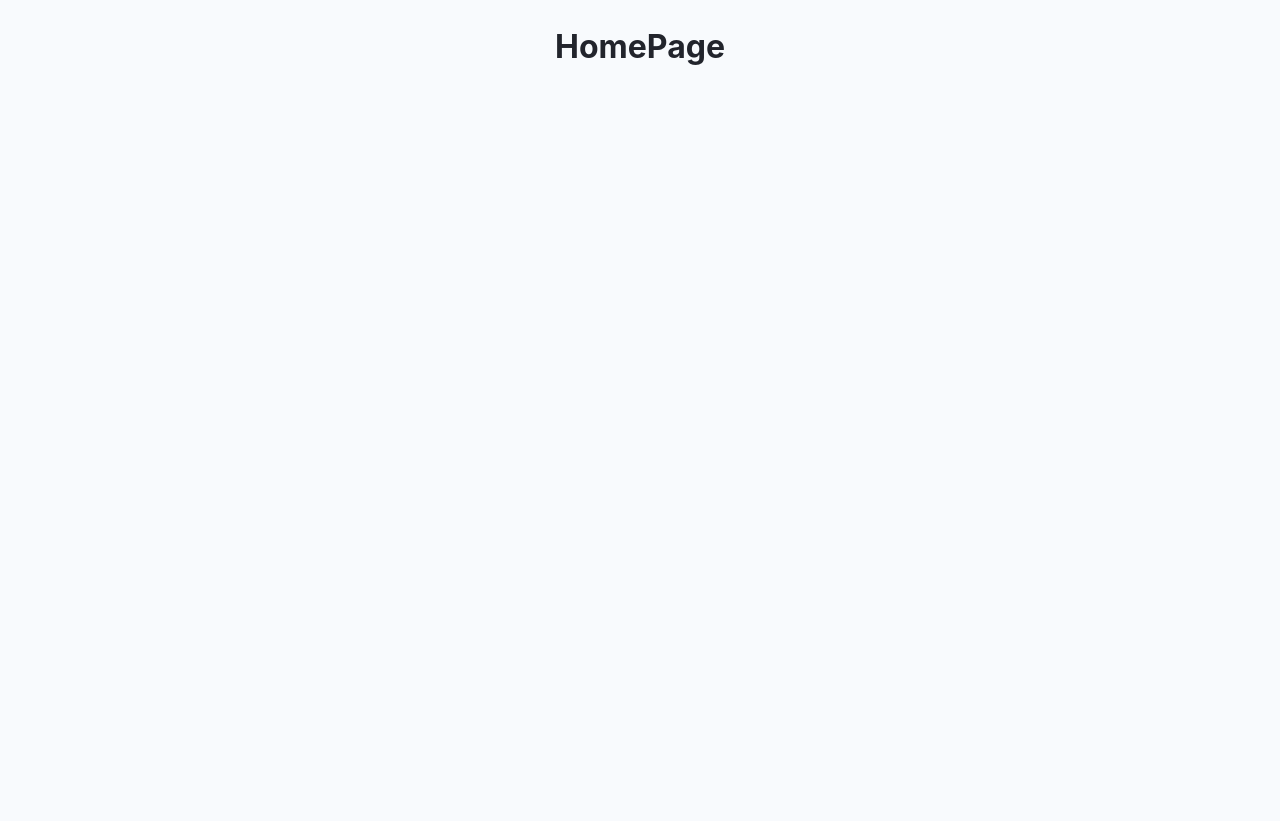
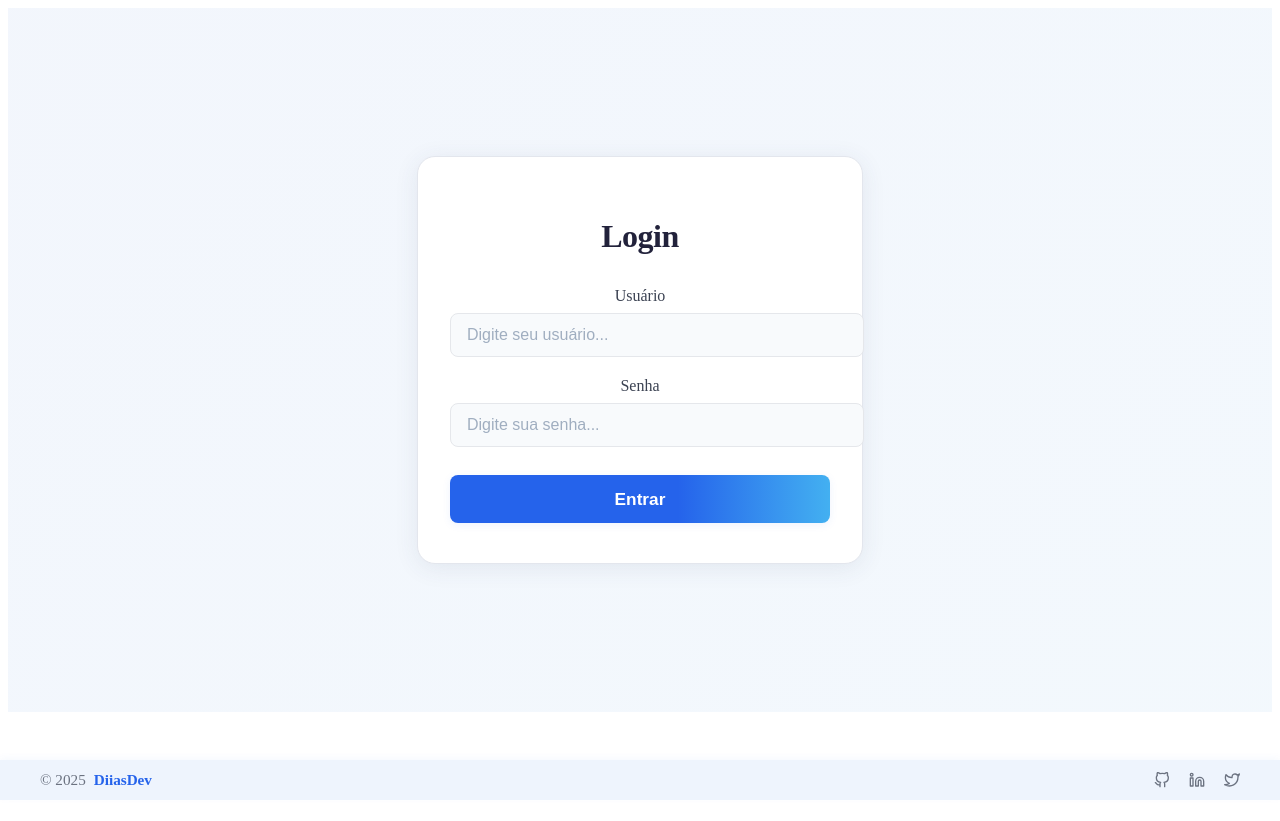
Before and after one commit to DiiasDev/dashboardRotina, a React (Create React App) app: page / in a window 1280 px wide. After the commit the page ends 800 px from the top, so only its background shows below. Built offline with nearby package versions, Linux system fonts and the light colour scheme; the HTML template or start-up script is replaced by a standard one.

Commit message:
Configuração do projeto e estruturação

```diff
--- a/src/App.tsx
+++ b/src/App.tsx
@@ -1,14 +1,16 @@
 import "./styles/App.css";
 import HomePage from "./Pages/HomePage/homePage";
 import { BrowserRouter as Router, Routes, Route } from "react-router-dom";
-import "./styles/theme.css"
-import "./styles/globals.css"
+import "./styles/theme.css";
+import "./styles/globals.css";
+import LoginPage from "./Pages/LoginPage/loginPage";
 function App() {
   return (
     <div className="App">
       <Router>
         <Routes>
-          <Route path="/" element={<HomePage />} />
+          <Route path="/" element={<LoginPage />} />
+          <Route path="/homepage" element={<HomePage />} />
         </Routes>
       </Router>
     </div>
--- a/src/Components/Footer/footer.tsx
+++ b/src/Components/Footer/footer.tsx
@@ -1,13 +1,35 @@
-import styles from './styles.module.css'
+import styles from './styles.module.css';
 
-export default function Footer(){
-    return (
-        <>
-        <div className="container">
-            <footer>
-                &copy; 2025 DiiasDev
-            </footer>
+export default function Footer() {
+  const currentYear = new Date().getFullYear();
+
+  return (
+    <footer className={styles.footer}>
+      <div className={styles.footerContent}>
+        <div className={styles.copyright}>
+          <span>&copy; {currentYear}</span>
+          <span className={styles.logoText}>DiiasDev</span>
         </div>
-        </>
-    )
+        <div className={styles.socialLinks}>
+          <a href="https://github.com" target="_blank" rel="noopener noreferrer" className={styles.socialIcon}>
+            <svg xmlns="http://www.w3.org/2000/svg" width="16" height="16" viewBox="0 0 24 24" fill="none" stroke="currentColor" strokeWidth="2" strokeLinecap="round" strokeLinejoin="round">
+              <path d="M9 19c-5 1.5-5-2.5-7-3m14 6v-3.87a3.37 3.37 0 0 0-.94-2.61c3.14-.35 6.44-1.54 6.44-7A5.44 5.44 0 0 0 20 4.77 5.07 5.07 0 0 0 19.91 1S18.73.65 16 2.48a13.38 13.38 0 0 0-7 0C6.27.65 5.09 1 5.09 1A5.07 5.07 0 0 0 5 4.77a5.44 5.44 0 0 0-1.5 3.78c0 5.42 3.3 6.61 6.44 7A3.37 3.37 0 0 0 9 18.13V22"></path>
+            </svg>
+          </a>
+          <a href="https://linkedin.com" target="_blank" rel="noopener noreferrer" className={styles.socialIcon}>
+            <svg xmlns="http://www.w3.org/2000/svg" width="16" height="16" viewBox="0 0 24 24" fill="none" stroke="currentColor" strokeWidth="2" strokeLinecap="round" strokeLinejoin="round">
+              <path d="M16 8a6 6 0 0 1 6 6v7h-4v-7a2 2 0 0 0-2-2 2 2 0 0 0-2 2v7h-4v-7a6 6 0 0 1 6-6z"></path>
+              <rect x="2" y="9" width="4" height="12"></rect>
+              <circle cx="4" cy="4" r="2"></circle>
+            </svg>
+          </a>
+          <a href="https://twitter.com" target="_blank" rel="noopener noreferrer" className={styles.socialIcon}>
+            <svg xmlns="http://www.w3.org/2000/svg" width="16" height="16" viewBox="0 0 24 24" fill="none" stroke="currentColor" strokeWidth="2" strokeLinecap="round" strokeLinejoin="round">
+              <path d="M23 3a10.9 10.9 0 0 1-3.14 1.53 4.48 4.48 0 0 0-7.86 3v1A10.66 10.66 0 0 1 3 4s-4 9 5 13a11.64 11.64 0 0 1-7 2c9 5 20 0 20-11.5a4.5 4.5 0 0 0-.08-.83A7.72 7.72 0 0 0 23 3z"></path>
+            </svg>
+          </a>
+        </div>
+      </div>
+    </footer>
+  );
 }
--- a/src/Components/Footer/styles.module.css
+++ b/src/Components/Footer/styles.module.css
@@ -0,0 +1,60 @@
+.footer {
+  width: 100vw;
+  background: #eef4fd;
+  color: #6b7280;
+  font-size: 0.95rem;
+  position: fixed;
+  left: 0;
+  bottom: 0;
+  z-index: 20;
+  box-shadow: 0 -2px 8px rgba(37, 99, 235, 0.04);
+  padding: 0;
+}
+
+.footerContent {
+  max-width: 1200px;
+  margin: 0 auto;
+  padding: 0.7rem 2rem;
+  display: flex;
+  justify-content: space-between;
+  align-items: center;
+}
+
+.copyright {
+  display: flex;
+  align-items: center;
+  gap: 0.25rem;
+}
+
+.logoText {
+  font-weight: 600;
+  color: #2563eb;
+  margin-left: 0.25rem;
+}
+
+.socialLinks {
+  display: flex;
+  gap: 1.2rem;
+  align-items: center;
+}
+
+.socialIcon {
+  display: flex;
+  color: #6b7280;
+  transition: color 0.2s;
+}
+
+.socialIcon:hover {
+  color: #2563eb;
+}
+
+@media (max-width: 640px) {
+  .footer {
+    padding: 0.5rem;
+  }
+  .footerContent {
+    flex-direction: column;
+    gap: 0.5rem;
+    padding: 0.7rem 0.5rem;
+  }
+}
--- /dev/null
+++ b/src/Components/FormLogin/formLogin.tsx
@@ -0,0 +1,50 @@
+import { useState } from 'react';
+import styles from './styles.module.css';
+
+export default function FormLogin() {
+  const [usuario, setUsuario] = useState('');
+  const [senha, setSenha] = useState('');
+
+  const handleSubmit = (e: React.FormEvent) => {
+    e.preventDefault();
+    // Handle login logic here
+  };
+
+  return (
+    <div className={styles.formContainer}>
+      <h1 className={styles.title}>Login</h1>
+
+      <form onSubmit={handleSubmit} className={styles.form}>
+        <div className={styles.inputGroup}>
+          <label htmlFor="usuario" className={styles.label}>Usuário</label>
+          <input
+            type="text"
+            id="usuario"
+            value={usuario}
+            onChange={(e) => setUsuario(e.target.value)}
+            placeholder="Digite seu usuário..."
+            className={styles.input}
+            required
+          />
+        </div>
+
+        <div className={styles.inputGroup}>
+          <label htmlFor="senha" className={styles.label}>Senha</label>
+          <input
+            type="password"
+            id="senha"
+            value={senha}
+            onChange={(e) => setSenha(e.target.value)}
+            placeholder="Digite sua senha..."
+            className={styles.input}
+            required
+          />
+        </div>
+
+        <button type="submit" className={styles.button}>
+          Entrar
+        </button>
+      </form>
+    </div>
+  );
+}
--- /dev/null
+++ b/src/Components/FormLogin/styles.module.css
@@ -0,0 +1,115 @@
+.formContainer {
+  width: 100%;
+  display: flex;
+  flex-direction: column;
+  gap: 1.5rem;
+  align-items: stretch;
+}
+
+.title {
+  font-size: 2rem;
+  font-weight: 700;
+  color: #22223b;
+  text-align: center;
+  margin-bottom: 0.5rem;
+  letter-spacing: -0.5px;
+}
+
+.form {
+  display: flex;
+  flex-direction: column;
+  gap: 1.25rem;
+  width: 100%;
+}
+
+.inputGroup {
+  display: flex;
+  flex-direction: column;
+  gap: 0.5rem;
+}
+
+.label {
+  font-size: 1rem;
+  font-weight: 500;
+  color: #3b4252;
+}
+
+.input {
+  width: 100%;
+  padding: 0.75rem 1rem;
+  border: 1.5px solid #e5e7eb;
+  border-radius: 8px;
+  background: #f8fafc;
+  font-size: 1rem;
+  color: #22223b;
+  transition: border 0.2s, box-shadow 0.2s;
+}
+
+.input:focus {
+  outline: none;
+  border-color: #2563eb;
+  box-shadow: 0 0 0 2px rgba(37, 99, 235, 0.12);
+}
+
+.input::placeholder {
+  color: #a0aec0;
+  opacity: 1;
+}
+
+.button {
+  width: 100%;
+  margin-top: 0.5rem;
+  padding: 0.85rem;
+  border: none;
+  border-radius: 8px;
+  background: linear-gradient(90deg, #2563eb 60%, #43b0f1 100%);
+  color: #fff;
+  font-size: 1.08rem;
+  font-weight: 600;
+  cursor: pointer;
+  transition: background 0.18s, transform 0.12s;
+  box-shadow: 0 2px 8px rgba(37, 99, 235, 0.08);
+}
+
+.button:hover {
+  background: linear-gradient(90deg, #1d4ed8 60%, #38a3d8 100%);
+  transform: translateY(-1px) scale(1.01);
+}
+
+.button:active {
+  transform: scale(0.98);
+}
+
+.forgotPassword {
+  text-align: center;
+  margin-top: 1.5rem;
+}
+
+.forgotPassword a {
+  color: var(--color-primary);
+  font-size: 0.9rem;
+  text-decoration: none;
+  transition: opacity 0.2s;
+}
+
+.forgotPassword a:hover {
+  opacity: 0.8;
+}
+
+/* Dark theme adjustments */
+[data-theme="dark"] .input {
+  background-color: var(--color-surface);
+}
+
+[data-theme="dark"] .submitButton:hover {
+  background-color: #6ba0ff;
+}
+
+@media (max-width: 480px) {
+  .title {
+    font-size: 1.4rem;
+  }
+  .formContainer {
+    gap: 1rem;
+  }
+}
--- /dev/null
+++ b/src/Pages/LoginPage/loginPage.tsx
@@ -0,0 +1,16 @@
+import Footer from "../../Components/Footer/footer";
+import FormLogin from "../../Components/FormLogin/formLogin";
+import styles from "./styles.module.css";
+
+export default function LoginPage() {
+  return (
+    <>
+      <main className={styles.container}>
+        <div className={styles.loginWrapper}>
+          <FormLogin />
+        </div>
+      </main>
+      <Footer />
+    </>
+  );
+}
--- /dev/null
+++ b/src/Pages/LoginPage/styles.module.css
@@ -0,0 +1,65 @@
+.container {
+  height: 80vh;
+  display: flex;
+  flex-direction: column;
+  justify-content: center;
+  align-items: center;
+  background-color: var(--color-bg);
+  padding: 2rem;
+  position: relative;
+  overflow-y: hidden !important; /* Add this to prevent vertical scrolling */
+}
+
+.container::before {
+  content: '';
+  position: absolute;
+  top: 0;
+  left: 0;
+  width: 100%;
+  height: 100%;
+  background: linear-gradient(140deg, rgba(34, 97, 233, 0.05) 0%, rgba(43, 179, 246, 0.05) 100%);
+  opacity: 0.5;
+  pointer-events: none;
+}
+
+.loginWrapper {
+  width: 100%;
+  max-width: 380px;
+  background-color: var(--color-bg-secondary);
+  border-radius: var(--radius-lg);
+  box-shadow: var(--shadow-lg);
+  padding: 2.5rem 2rem;
+  position: relative;
+  z-index: 10;
+  animation: fadeIn 0.5s ease-out;
+  border: 1px solid var(--color-border);
+}
+
+@keyframes fadeIn {
+  from {
+    opacity: 0;
+    transform: translateY(-10px);
+  }
+  to {
+    opacity: 1;
+    transform: translateY(0);
+  }
+}
+
+@media (max-width: 768px) {
+  .container {
+    padding: 1rem;
+  }
+
+  .loginWrapper {
+    padding: 2rem 1.5rem;
+    max-width: 100%;
+  }
+}
+
+@media (max-width: 480px) {
+  .loginWrapper {
+    padding: 1.5rem 1rem;
+    border-radius: 16px;
+  }
+}
--- a/src/styles/globals.css
+++ b/src/styles/globals.css
@@ -1,18 +1,9 @@
-/* Reset & base */
-*,
+/* *,
 *::before,
 *::after {
   box-sizing: border-box;
 }
 
-body {
-  font-family: 'Inter', Arial, Helvetica, sans-serif;
-  margin: 0;
-  background: var(--color-bg);
-  color: var(--color-text);
-  line-height: 1.6;
-  min-height: 100vh;
-}
 
 a {
   color: var(--color-primary);
@@ -162,4 +153,4 @@ a:hover {
     margin: 1rem 0 1rem 1rem;
     padding: 1.4rem 1rem 1rem 1rem;
   }
-}
+} */
```
